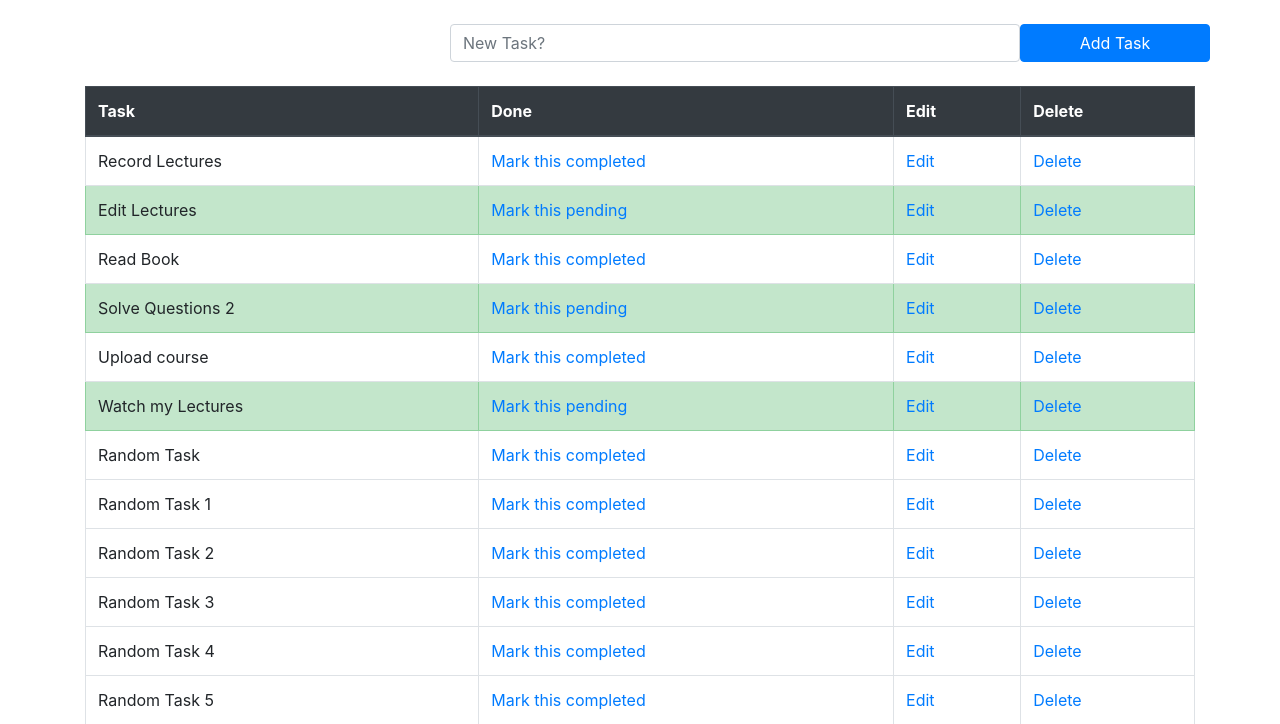
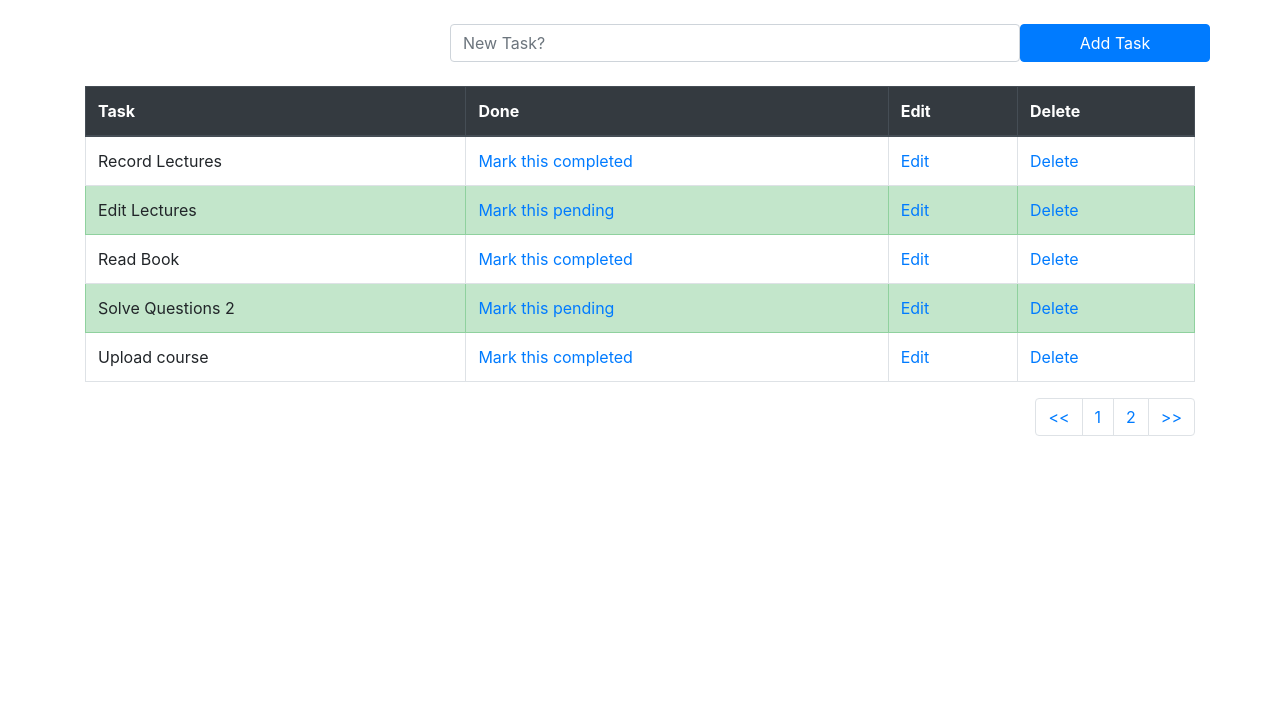
Before and after one commit to Josesosa0777/djangoProject, a Django app: page /todolist/ in a window 1280 px wide. Shown: the part 65-789 px from the top of the page. After the commit the page ends 501 px from the top, so only its background shows below. Run offline with Django 3.2, Linux system fonts and the light colour scheme; data comes from the database, SQL or seed files in the repository; both versions use the stored data as it was after the commit.

Commit message:
add pagination

```diff
--- a/taskmate/todolist_app/templates/todolist.html
+++ b/taskmate/todolist_app/templates/todolist.html
@@ -54,6 +54,23 @@
       {% endif %}
       </tbody>
     </table>
+    <nav aria-label="Page navigation example">
+      <ul class="pagination justify-content-end">
+        <li class="page-item"> <a class="page-link" href="?pg=1"><<</a></li>
+        {% if all_tasks.has_previous %}
+            <li class="page-item"><a class="page-link" href="?pg={{ all_tasks.previous_page_number }}">{{ all_tasks.previous_page_number }}</a></li>
+        {% endif %}
+
+        <li class="page-item"><a class="page-link" href="?pg={{ all_tasks.number }}">{{ all_tasks.number }}</a></li>
+
+        {% if all_tasks.has_next %}
+            <li class="page-item"><a class="page-link" href="?pg={{ all_tasks.next_page_number }}">{{ all_tasks.next_page_number }}</a></li>
+        {% endif %}
+        <li class="page-item"><a class="page-link" href="?pg={{ all_tasks.paginator.num_pages }}">>></a></li>
+      </ul>
+    </nav>
+
+
   </div>
 {% endblock content %}
 |
--- a/taskmate/todolist_app/views.py
+++ b/taskmate/todolist_app/views.py
@@ -3,6 +3,7 @@ from django.http import HttpResponse
 from todolist_app.models import TaskList
 from todolist_app.forms import TaskForm
 from django.contrib import messages
+from django.core.paginator import Paginator
 
 # # Create your views here.
 # def todolist(request):
@@ -17,7 +18,10 @@ def todolist(request):
         messages.success(request, ("New Task Added!"))
         return redirect('todolist')
     else:
-        all_tasks = TaskList.objects.all
+        all_tasks = TaskList.objects.all()
+        paginator = Paginator(all_tasks, 5)  # number of items per page
+        page = request.GET.get('pg')
+        all_tasks = paginator.get_page(page)
         return render(request, 'todolist.html', {'all_tasks': all_tasks})
 
 
```
Also changed, not shown: taskmate/db.sqlite3.
